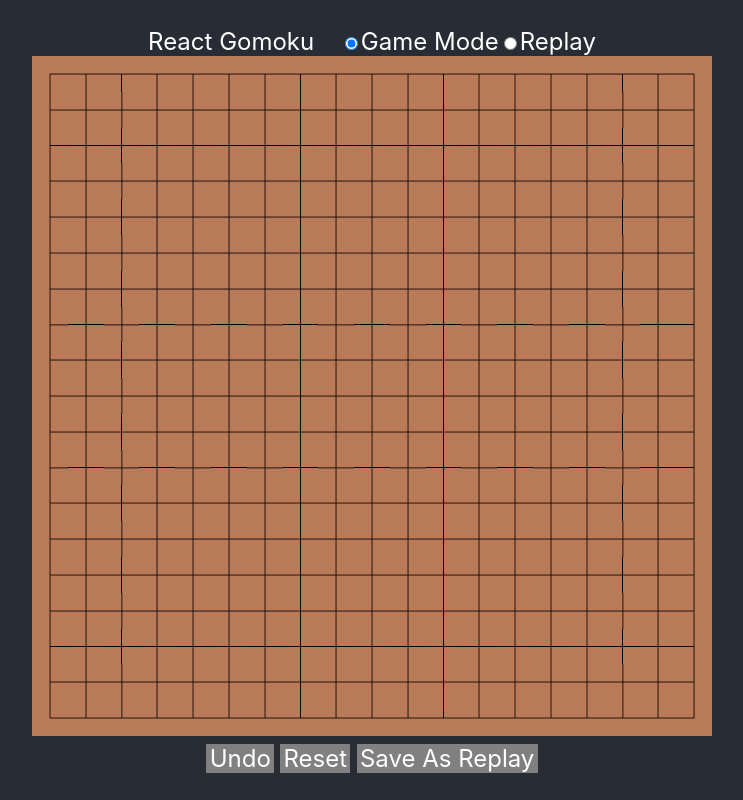
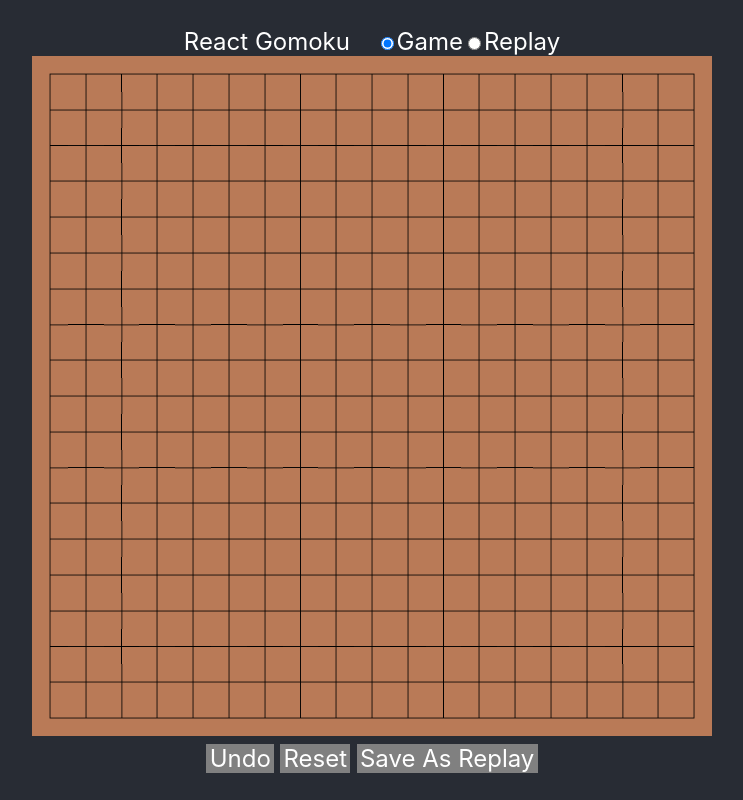
Before and after one commit to kuman514/ReactGomoku, a React (Create React App) app: page / in a window 1280 px wide. Shown: the whole page, without its empty margins (268-1011 px from the left). Built offline with nearby package versions, Linux system fonts and the light colour scheme.

Commit message:
Updated ModeChanger

```diff
--- a/src/components/ModeChanger.tsx
+++ b/src/components/ModeChanger.tsx
@@ -1,17 +1,19 @@
 import React from 'react';
+import { useDispatch } from 'react-redux';
 
-interface ModeChangerProps {
-  onChangeMode: Function
-}
+function ModeCahnger() {
+  const dispatch = useDispatch();
 
-function ModeCahnger(props: ModeChangerProps) {
   return (
     <div className="ModeChanger" onChange={(event) => {
-      props.onChangeMode((event.target as HTMLInputElement).value);
+      dispatch({
+        type: 'MODECHANGE',
+        payload: (event.target as HTMLInputElement).value
+      });
     }}>
-      <input type="radio" id="game" name="mode" value="game" defaultChecked />
-      <label>Game Mode</label>
-      <input type="radio" id="replay" name="mode" value="replay" />
+      <input type="radio" id="game" name="mode" value="GAME" defaultChecked />
+      <label>Game</label>
+      <input type="radio" id="replay" name="mode" value="REPLAY" />
       <label>Replay</label>
     </div>
   );
```
